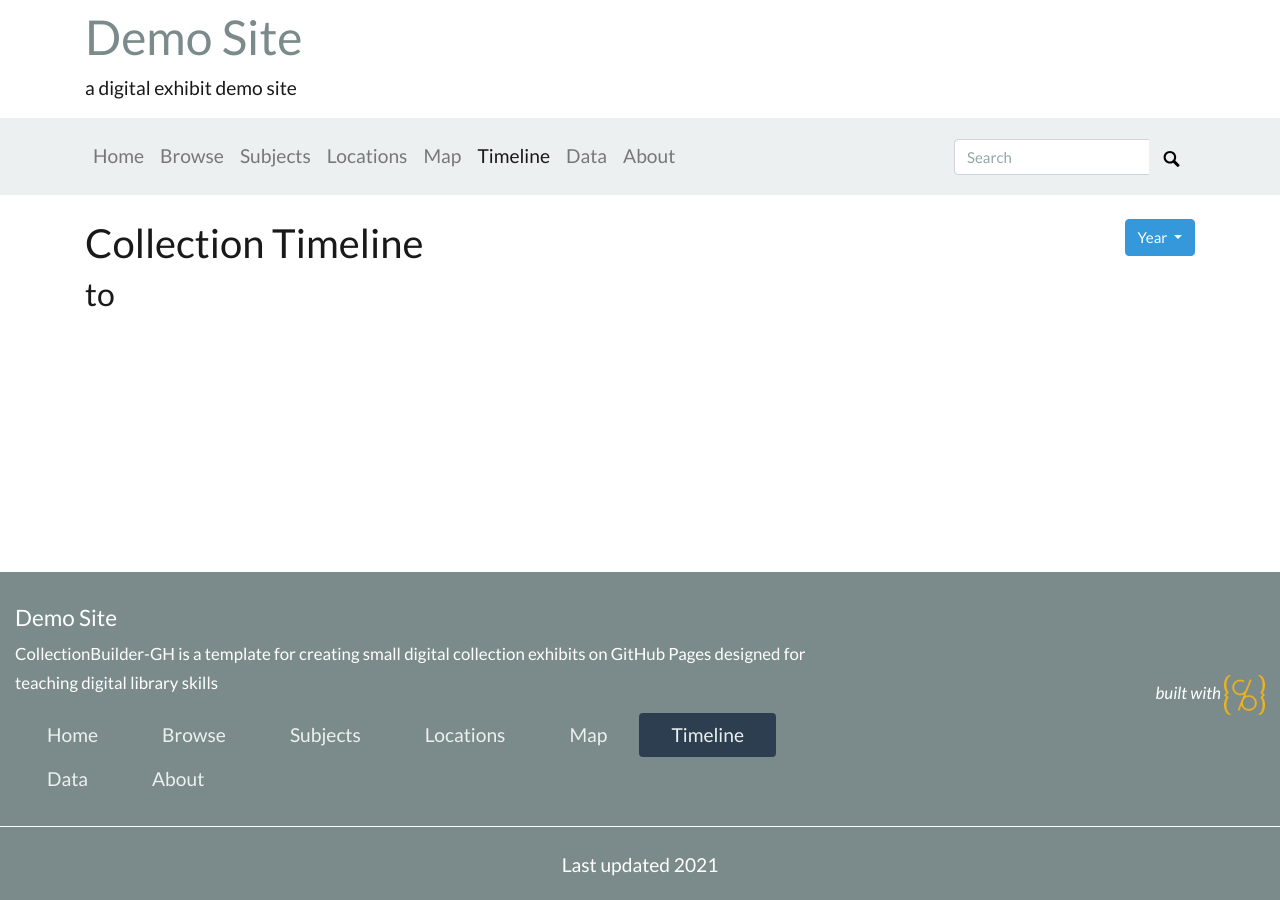
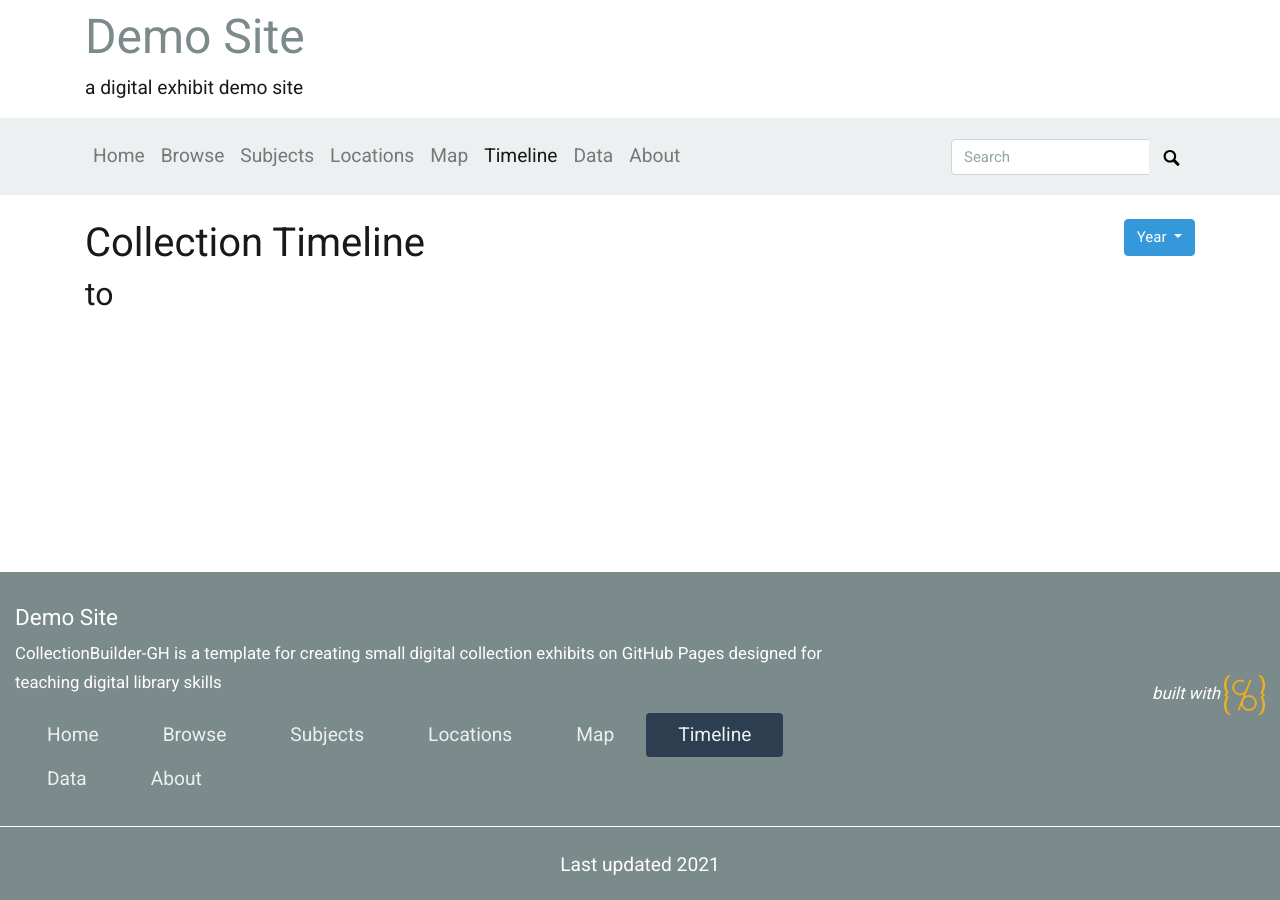
Before and after one commit to owikle/histhea-demo, a Jekyll site: the page built from pages/timeline.md, in a window 1280 px wide. Built offline with Jekyll 4.4.1, drawn with Linux system fonts in a browser that asks for light colours; nearby versions of some CDN libraries.

Commit message:
update font

```diff
--- a/_data/theme.yml
+++ b/_data/theme.yml
@@ -83,5 +83,5 @@
 base-font-size: 1.2em
 text-color: "#191919"
 link-color: "#17a2b8"
-base-font-family: # comment out for bootstrap defaults. e.g. Roboto
-font-cdn: # add font stylesheet, e.g. <link href="https://fonts.googleapis.com/css?family=Roboto&display=swap" rel="stylesheet">
+base-font-family: Roboto # comment out for bootstrap defaults. e.g. Roboto
+font-cdn: <link href="https://fonts.googleapis.com/css?family=Roboto&display=swap" rel="stylesheet"> # add font stylesheet, e.g. <link href="https://fonts.googleapis.com/css?family=Roboto&display=swap" rel="stylesheet">
```
